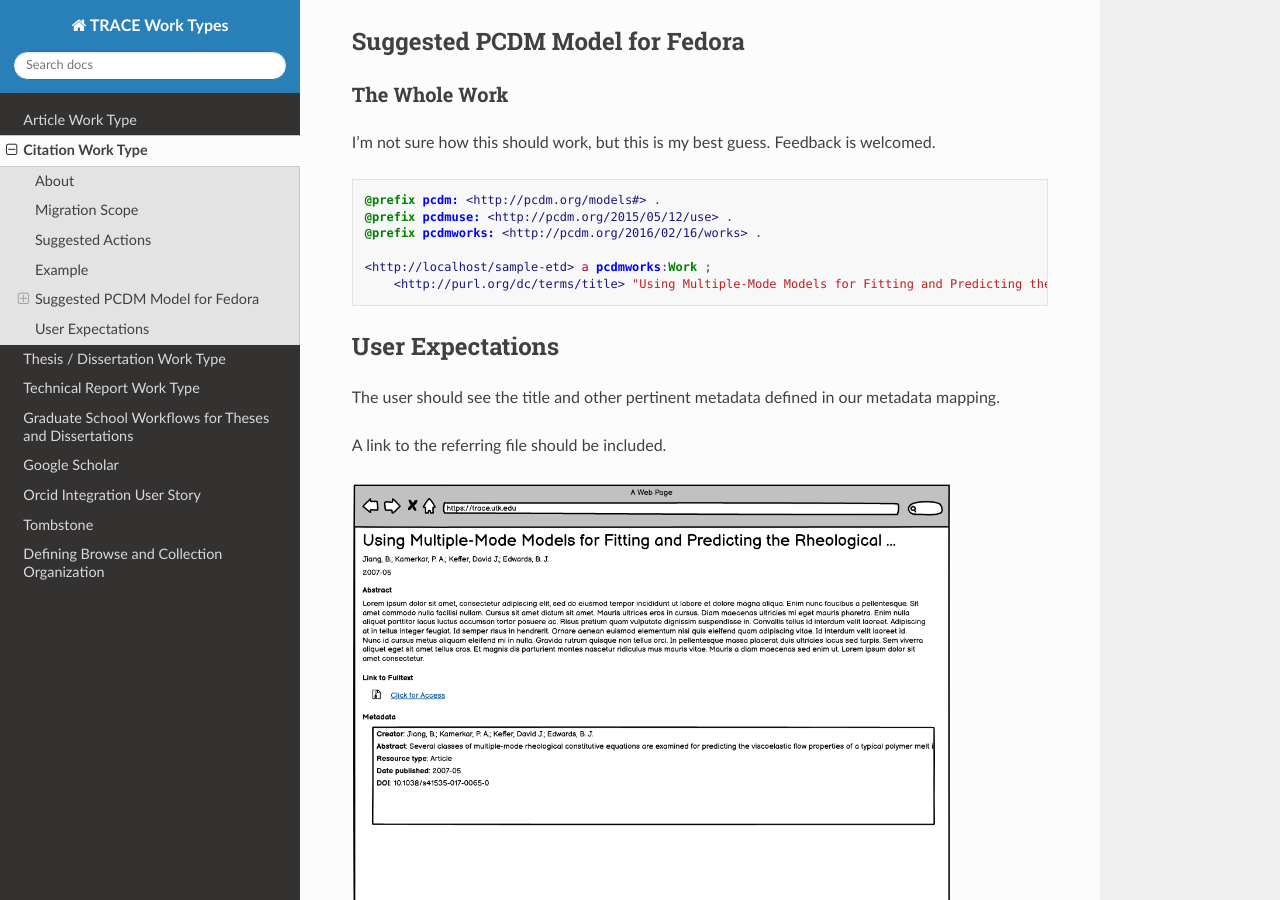
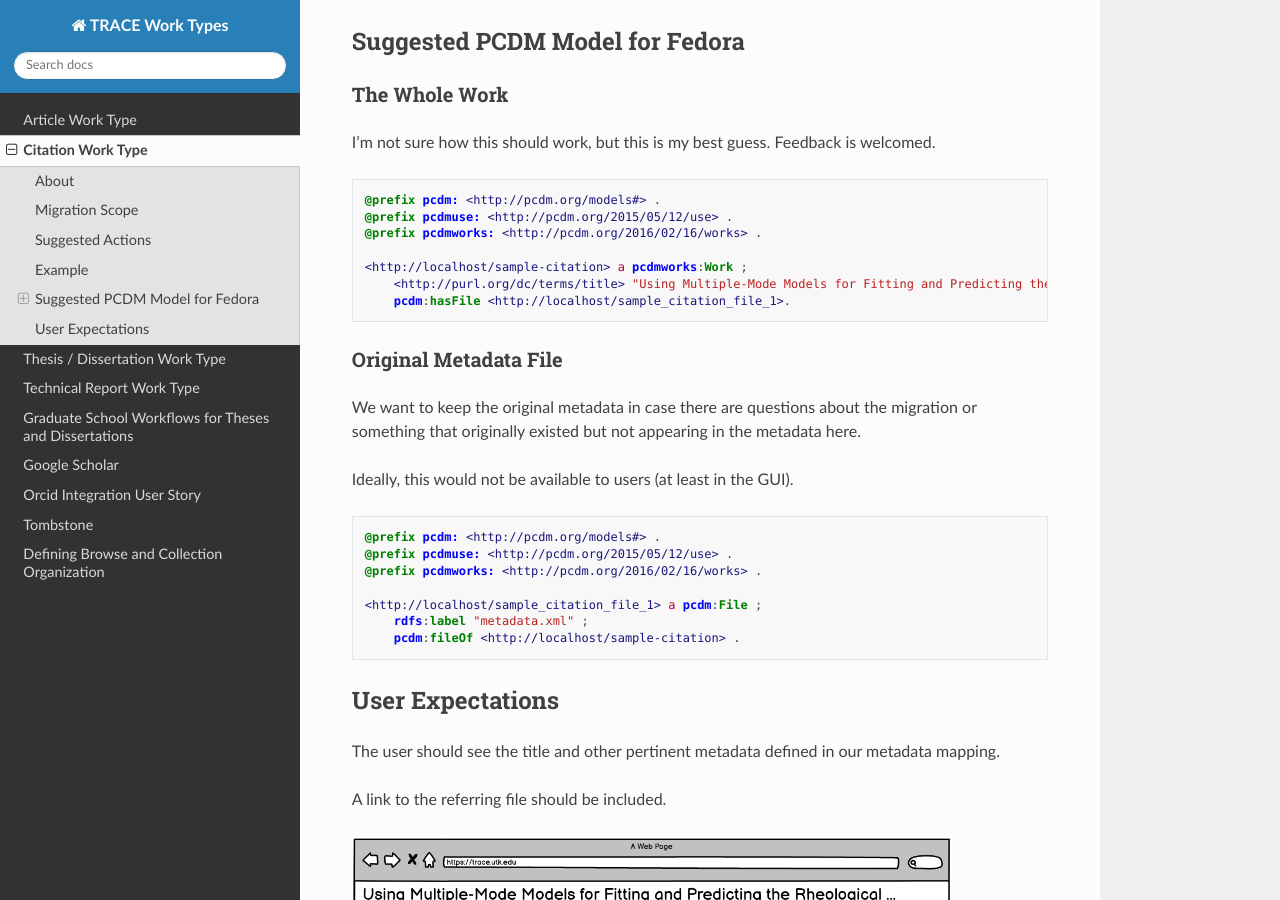
Before and after one commit to utkdigitalinitiatives/trace_work_types_planning, a Sphinx documentation site: the page built from docs/source/contents/citation.rst, in a window 1280 px wide and 900 px high, scrolled down 817 px. Built offline with Sphinx 7.4.7 and the Read the Docs theme 2.0.0, drawn with Linux system fonts in a browser that asks for light colours.

Commit message:
Fix PCDM.

```diff
--- a/docs/source/contents/citation.rst
+++ b/docs/source/contents/citation.rst
@@ -48,8 +48,28 @@ I'm not sure how this should work, but this is my best guess. Feedback is welcom
     @prefix pcdmuse: <http://pcdm.org/2015/05/12/use> .
     @prefix pcdmworks: <http://pcdm.org/2016/02/16/works> .
 
-    <http://localhost/sample-etd> a pcdmworks:Work ;
-        <http://purl.org/dc/terms/title> "Using Multiple-Mode Models for Fitting and Predicting the Rheological Properties of Polymeric Melts. Part II. Single and Double Step- Strain Flows" .
+    <http://localhost/sample-citation> a pcdmworks:Work ;
+        <http://purl.org/dc/terms/title> "Using Multiple-Mode Models for Fitting and Predicting the Rheological Properties of Polymeric Melts. Part II. Single and Double Step- Strain Flows" ;
+        pcdm:hasFile <http://localhost/sample_citation_file_1>.
+
+======================
+Original Metadata File
+======================
+
+We want to keep the original metadata in case there are questions about the migration or something that originally existed
+but not appearing in the metadata here.
+
+Ideally, this would not be available to users (at least in the GUI).
+
+.. code-block:: turtle
+
+    @prefix pcdm: <http://pcdm.org/models#> .
+    @prefix pcdmuse: <http://pcdm.org/2015/05/12/use> .
+    @prefix pcdmworks: <http://pcdm.org/2016/02/16/works> .
+
+    <http://localhost/sample_citation_file_1> a pcdm:File ;
+        rdfs:label "metadata.xml" ;
+        pcdm:fileOf <http://localhost/sample-citation> .
 
 User Expectations
 -----------------
```
